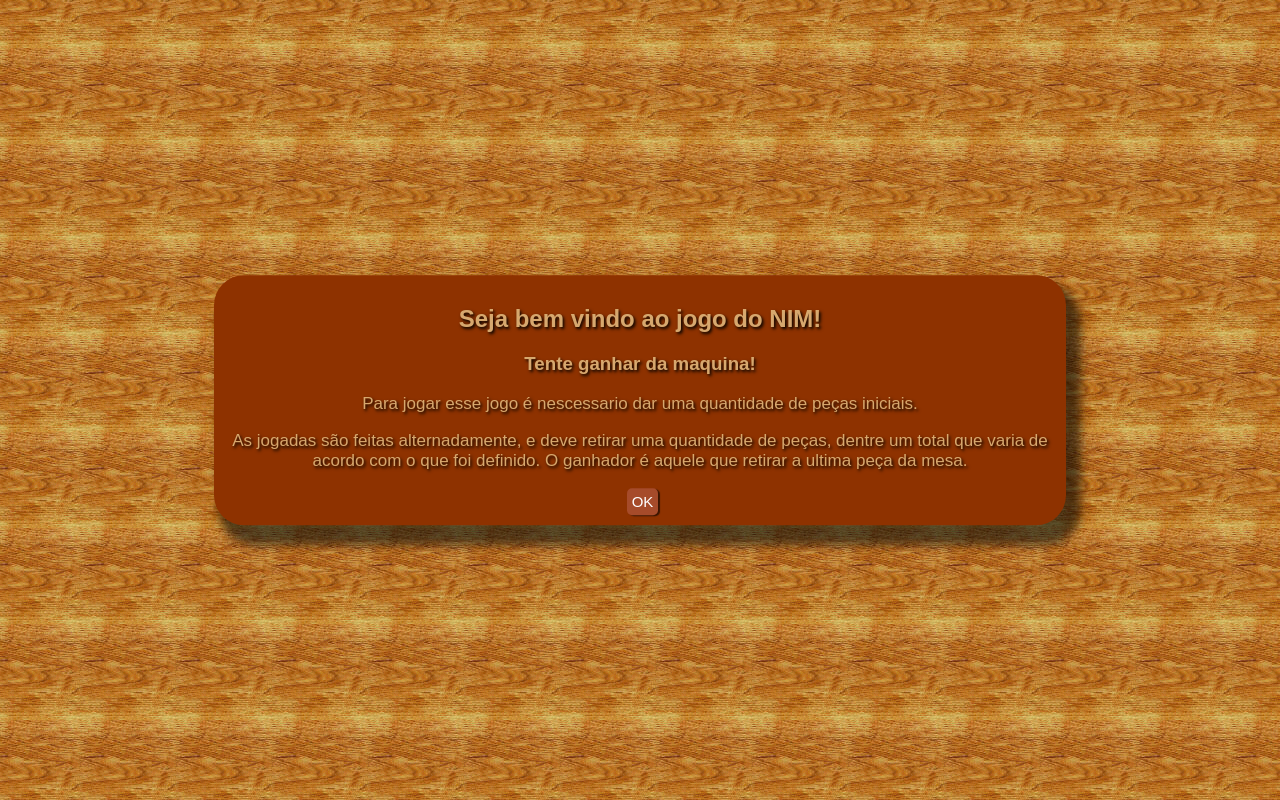
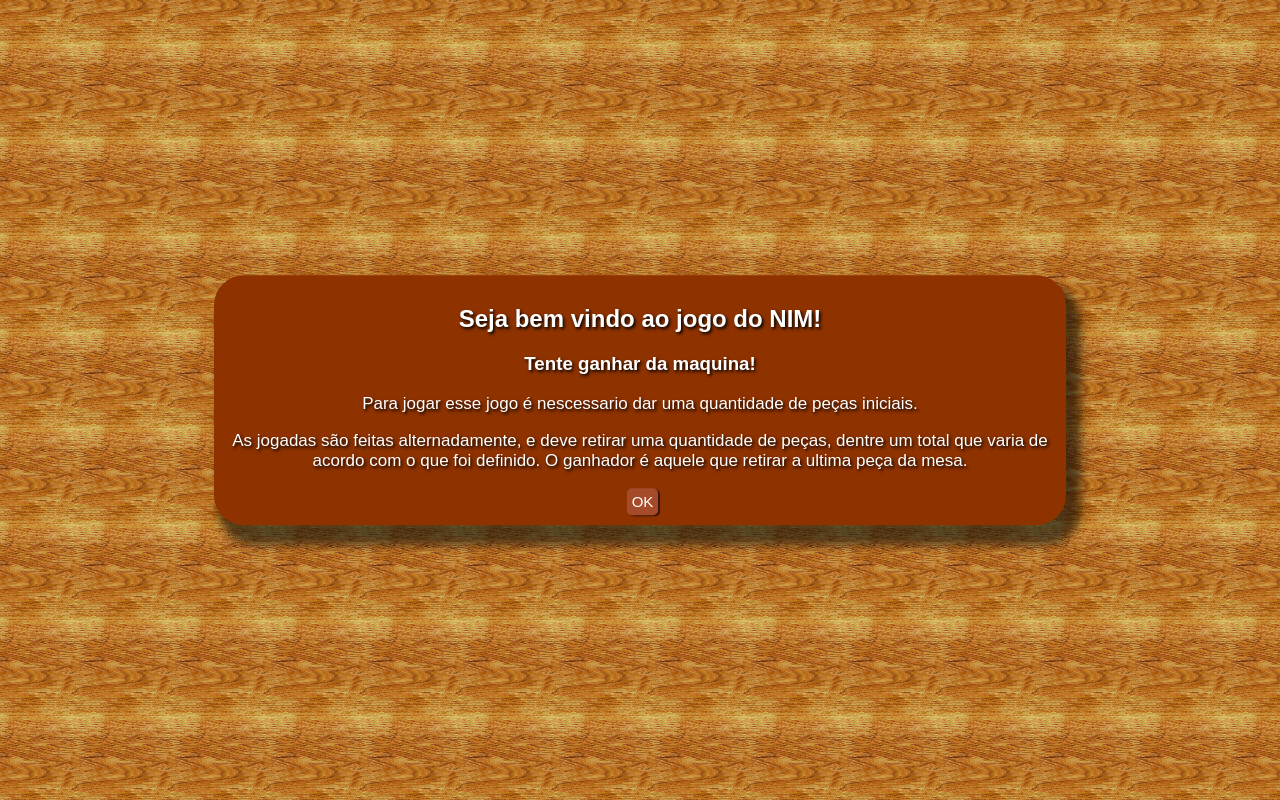
Before and after one commit to PedroFnseca/Jogo-NIM, a plain HTML site: page index.html in a window 1280 px wide. Drawn offline with Linux system fonts and the light colour scheme.

Commit message:
Update style.css

```diff
--- a/style.css
+++ b/style.css
@@ -8,7 +8,7 @@ body{
     width: 65vw;
     /* background-color: #D7A86E; cor antiga */
     background-color: #8E3200;
-    color: #D7A86E;
+    color: white;
     text-shadow: black 0.1em 0.1em 0.2em;
     text-align: center;
     padding: 10px;
```
